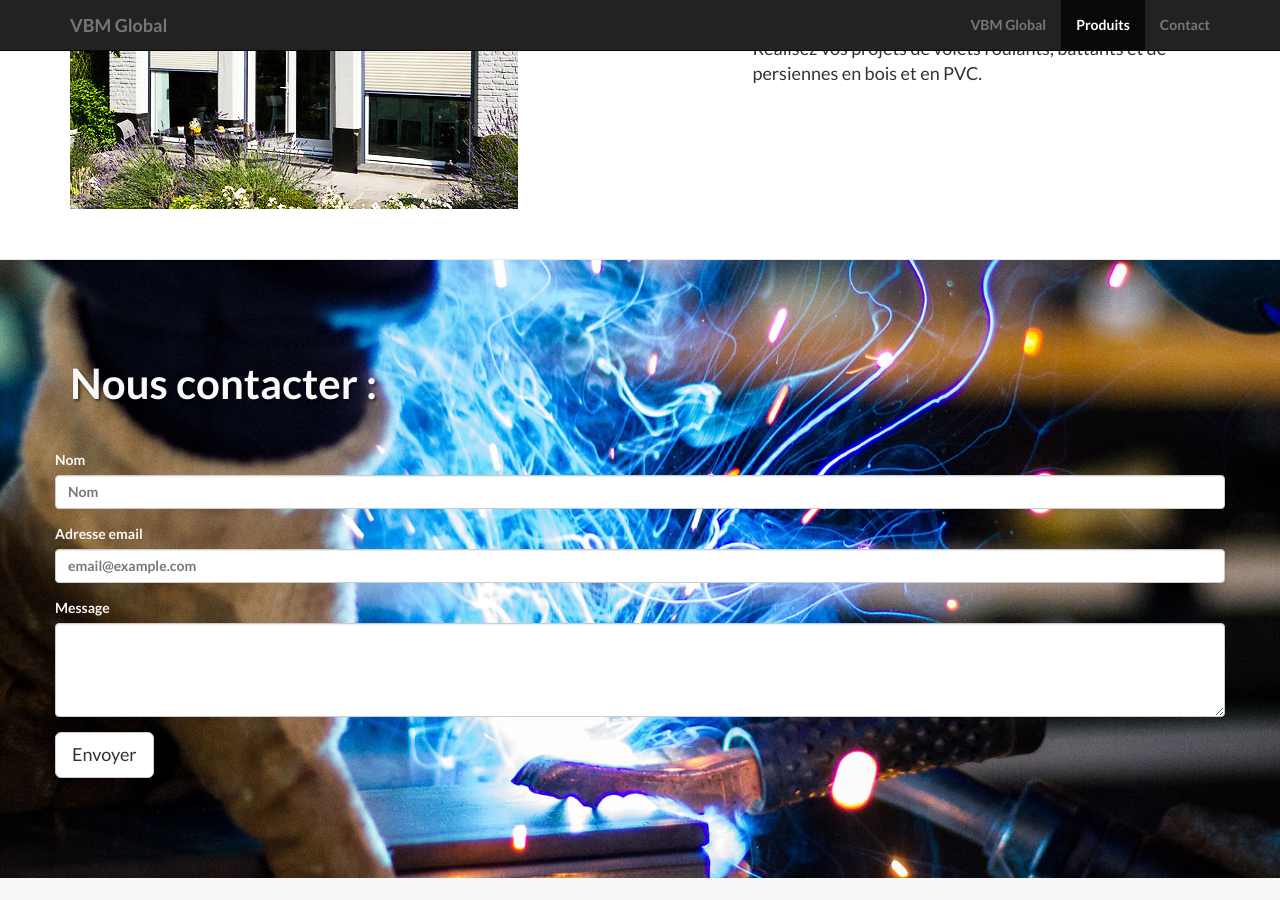
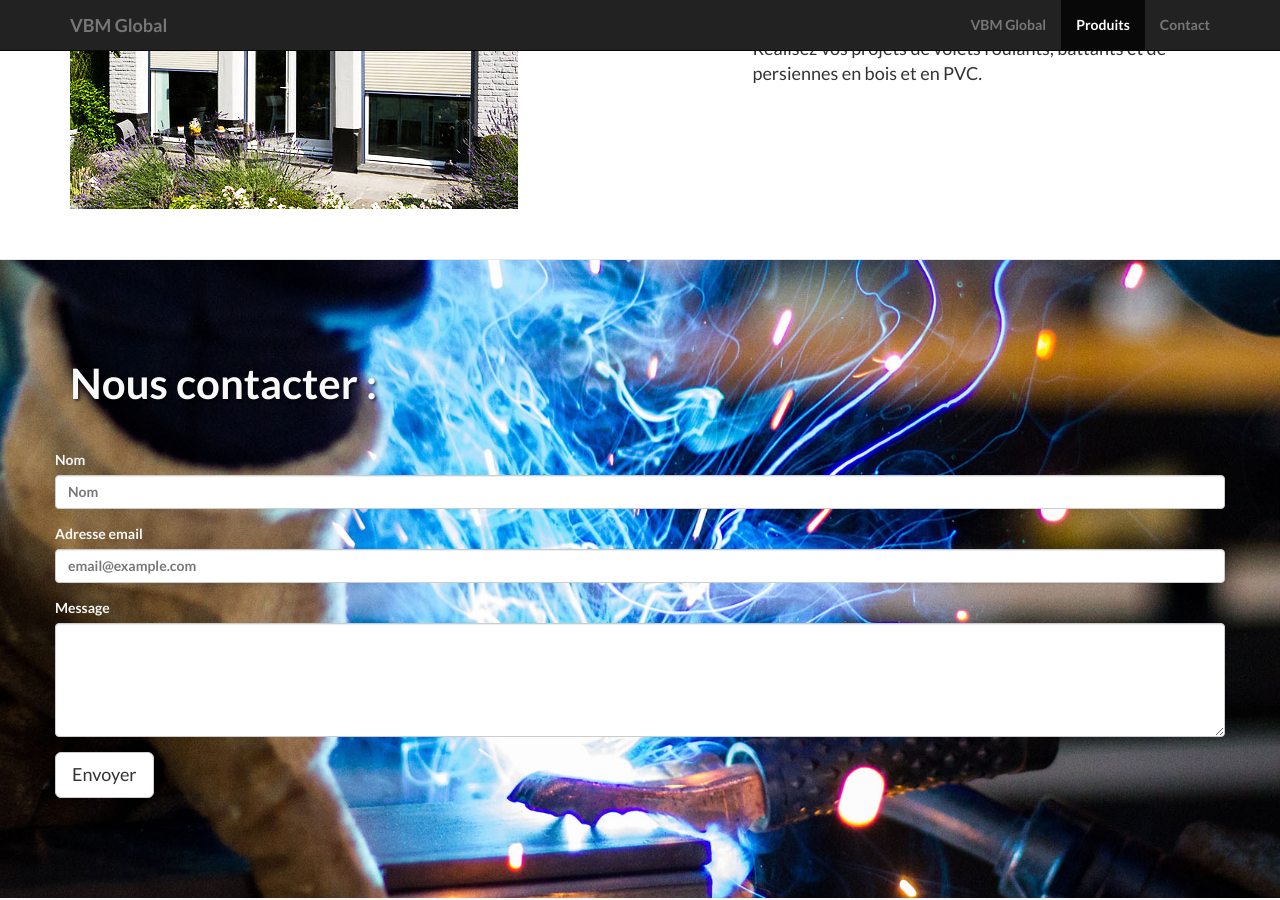
Before and after one commit to juanitito/vbm-landing, a Jekyll site: the page built from index.html, in a window 1280 px wide and 900 px high, scrolled down 2662 px. Built offline with Jekyll 4.4.1, drawn with Linux system fonts in a browser that asks for light colours; nearby versions of some CDN libraries; library files that are not in the unit come from our copies.

Commit message:
Update contact.html

```diff
--- a/_includes/contact.html
+++ b/_includes/contact.html
@@ -23,7 +23,7 @@
   					</div>
   					<div class="form-group">
     					<label for="TextImput" required="required">Message</label>
-    					<textarea class="form-control" name="message" id="TextImput" rows="4"></textarea>
+    					<textarea class="form-control" name="message" id="TextImput" rows="5"></textarea>
   					</div>
 						<button type="submit" class="btn btn-default btn-lg">Envoyer</button>
 					</form>
```
